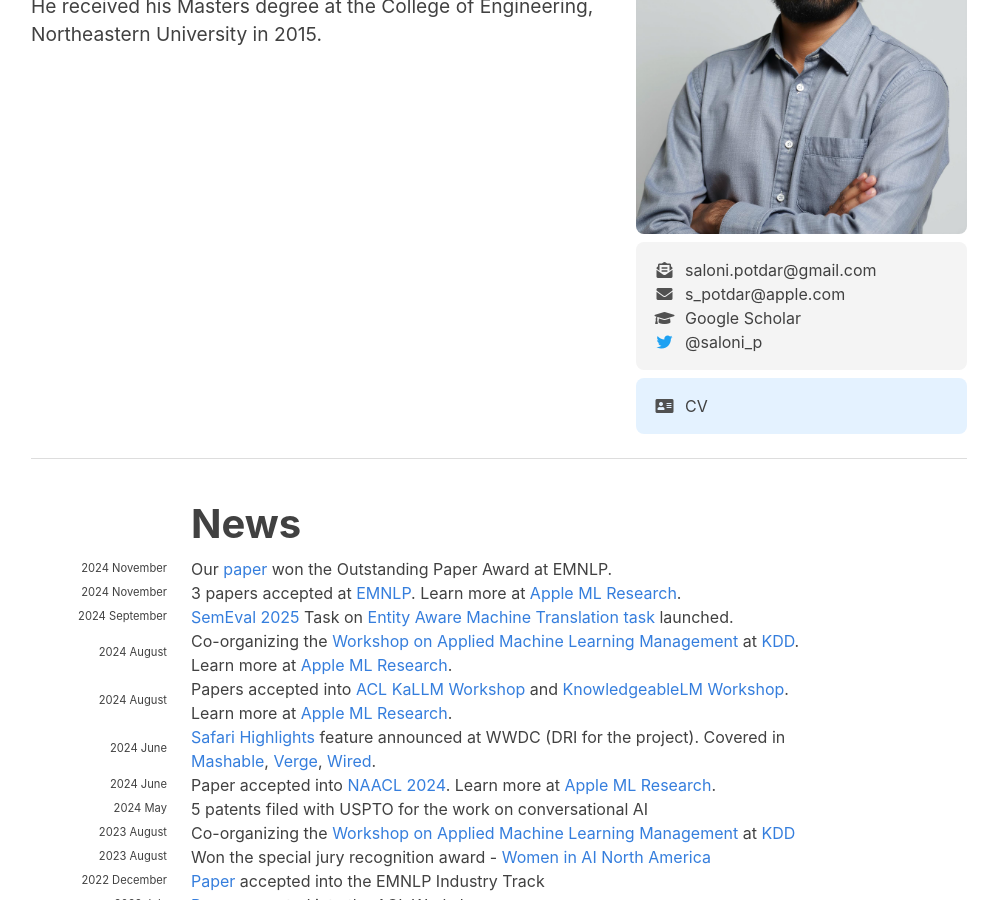
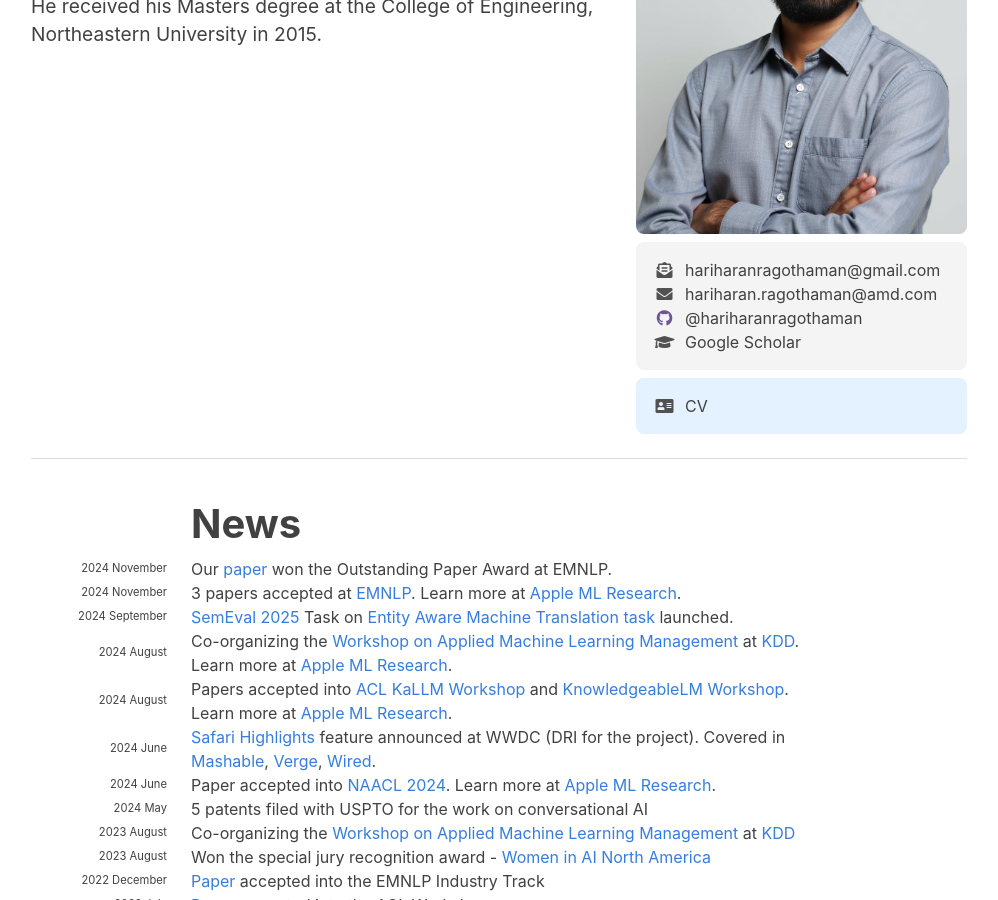
Before and after one commit to hariharanragothaman/hariharanragothaman.github.io, a Jekyll site: the page built from index.md, in a window 1280 px wide and 900 px high, scrolled down 354 px. Shown: the whole window, without its empty margins (141-1139 px from the left). Built offline with Jekyll 4.4.1, drawn with Linux system fonts in a browser that asks for light colours; nearby versions of some CDN libraries; some web fonts are replaced.

Commit message:
Polishes and Updates

```diff
--- a/_data/social-links.yaml
+++ b/_data/social-links.yaml
@@ -1,48 +1,48 @@
 - id: home
-  description: "salonipotdar.github.io"
+  description: "hariharanragothaman.github.io"
   color: "#515151"
   class: "fas fa-home icon"
-  url: "https://salonipotdar.github.io"
+  url: "https://hariharanragothaman.github.io"
   on-homepage: false
   cv-group: 1
   on-footer: false
 
 - id: email-personal
-  description: "saloni.potdar@gmail.com"
+  description: "hariharanragothaman@gmail.com"
   color: "#515151"
   class: "fas fa-envelope-open-text icon"
-  url: "mailto:saloni.potdar@gmail.com"
+  url: "mailto:hariharanragothaman@gmail.com"
   on-homepage: true
   cv-group: 1
   on-footer: true
   footer-icon-style: fa-lg fa fa-envelope-open-text footer-icon
 
 - id: email
-  description: "s_potdar@apple.com"
+  description: "hariharan.ragothaman@amd.com"
   color: "#515151"
   class: "fas fa-envelope icon"
-  url: "mailto:s_potdar@apple.com"
+  url: "mailto:hariharan.ragothaman@amd.com"
   on-homepage: true
   cv-group: 1
   on-footer: true
   footer-icon-style: fa-lg fa fa-envelope footer-icon
 
 
-#- id: github
-#  description: "@salonipotdar"
-#  color: "#6e5494"
-#  class: "fab fa-github icon"
-#  url: "https://github.com/salonipotdar"
-#  on-homepage: true
-#  cv-group: 2
-#  on-footer: false
-#  footer-icon-style: fa-lg fab fa-github footer-icon
+- id: github
+  description: "@hariharanragothaman"
+  color: "#6e5494"
+  class: "fab fa-github icon"
+  url: "https://github.com/hariharanragothaman"
+  on-homepage: true
+  cv-group: 2
+  on-footer: false
+  footer-icon-style: fa-lg fab fa-github footer-icon
 
 - id: scholar
   description: "Google Scholar"
   color: "#515151"
   class: "fa fa-graduation-cap icon"
-  url: "https://scholar.google.com/citations?hl=en&user=D7EmAyEAAAAJ"
+  url: "https://scholar.google.com/citations?hl=en&user=xed8au4AAAAJ"
   on-homepage: true
   cv-group: 2
   on-footer: true
@@ -69,18 +69,18 @@
   description: "LinkedIn"
   color: "#515151"
   class: "fab fa-linkedin-in icon"
-  url: "https://www.linkedin.com/in/saloni-potdar/"
+  url: "https://www.linkedin.com/in/hariharanragothaman/"
   on-homepage: false
   cv-group: 2
   on-footer: true
   footer-icon-style: fa-lg fab fa-linkedin-in footer-icon
 
-- id: twitter
-  description: "@saloni_p"
-  color: "#1da1f2"
-  class: "fab fa-twitter icon"
-  url: https://x.com/saloni_p
-  on-homepage: true
-  cv-group: 2
-  on-footer: true
-  footer-icon-style: fa-lg fab fa-twitter footer-icon
+#- id: twitter
+#  description: "@saloni_p"
+#  color: "#1da1f2"
+#  class: "fab fa-twitter icon"
+#  url: https://x.com/saloni_p
+#  on-homepage: true
+#  cv-group: 2
+#  on-footer: true
+#  footer-icon-style: fa-lg fab fa-twitter footer-icon
```
